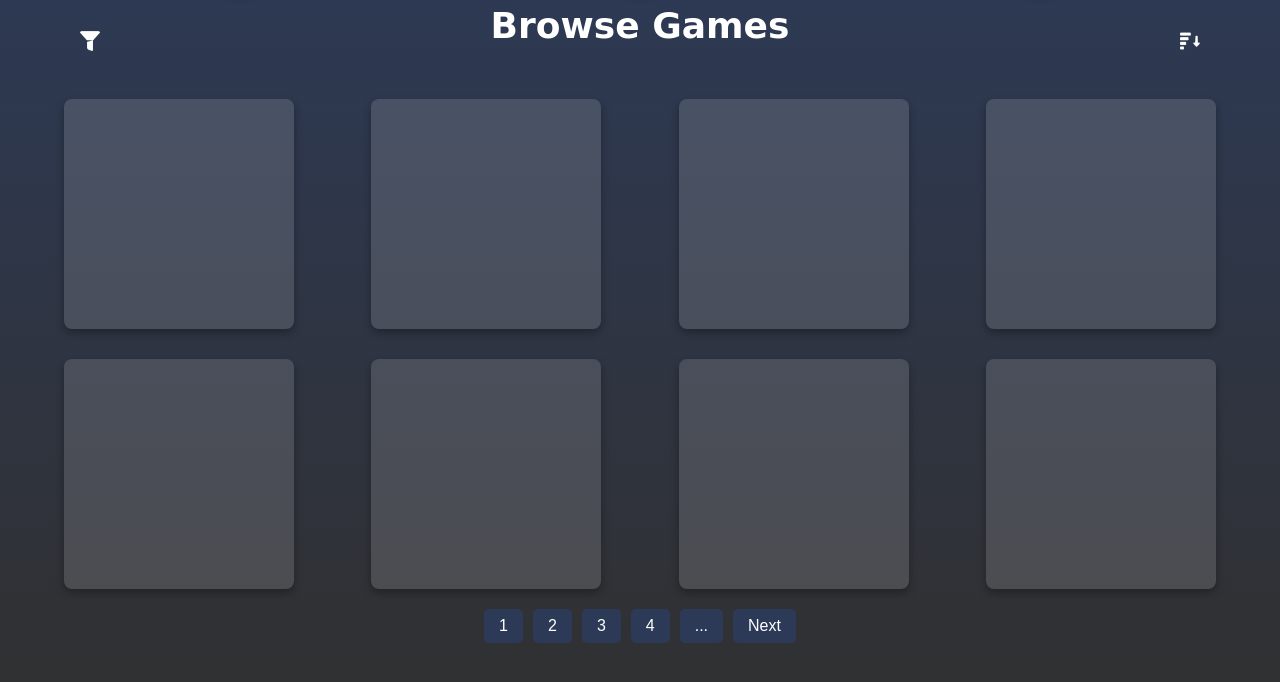
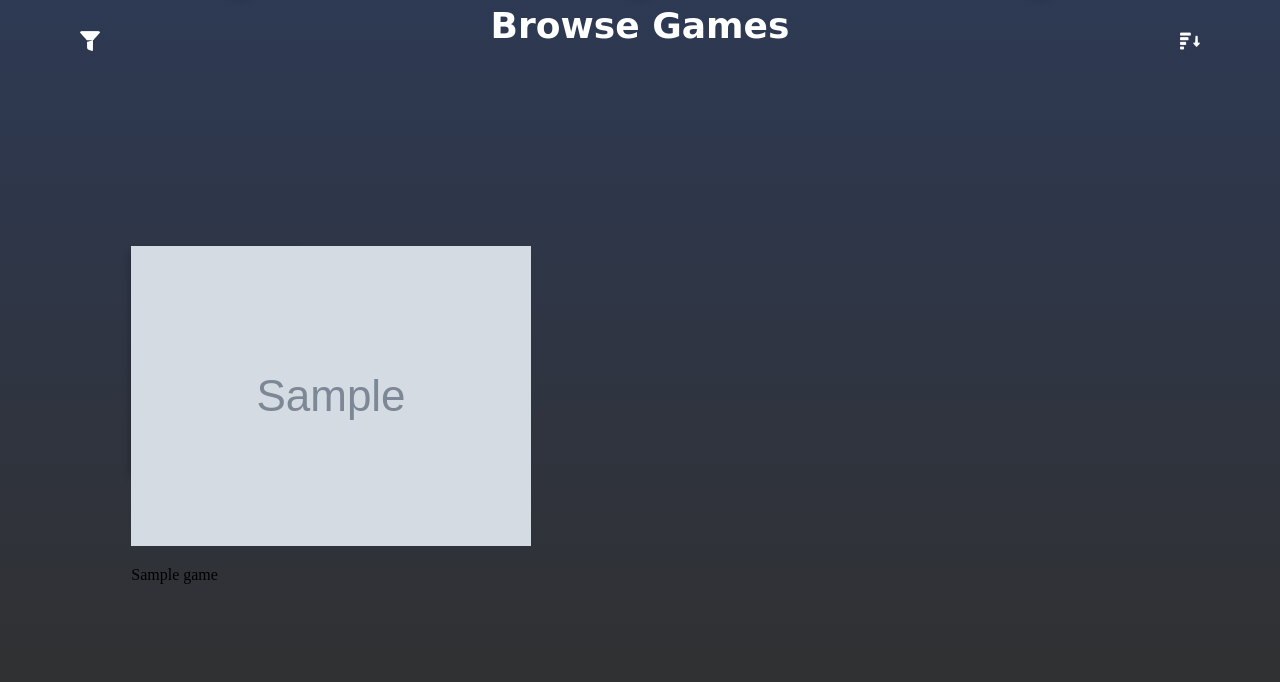
Before and after one commit to shohaibb/Showell, a Flask app: template templates/browse.html in a window 1280 px wide. Shown: the part 79-761 px from the top of the page. Run offline with Flask 3, Linux system fonts and the light colour scheme; the template is opened without the code that fills it: most values are stand-ins (such as "Sample title", 1, 10 or a date in 2020); grey boxes marked "Sample" are stand-in pictures; some web fonts are replaced.

Commit message:
browse edit

```diff
--- a/app.py
+++ b/app.py
@@ -1,8 +1,9 @@
 import sys
 import os
-from flask import Flask, render_template
+from flask import Flask, render_template, request
 import json
 from datetime import datetime
+
 
 # Add the current directory to the Python path
 sys.path.append(os.path.abspath(os.path.dirname(__file__)))
@@ -67,7 +68,26 @@
 
 @app.route('/browse')
 def browse():
-    return render_template('browse.html')
+    with open('api_clients/igdb_games.json', 'r') as file:
+        games = json.load(file)
+
+    with open('api_clients/igdb_covers.json', 'r') as file:
+        covers = json.load(file)
+
+    for game in games:
+        cover = next((c for c in covers if 'game' in c and c['game'] == game['id']), None)
+        game['cover_url'] = f"https:{cover['url'].replace('t_thumb', 't_cover_big')}" if cover else None
+
+    # Pagination setup
+    games_per_page = 8
+    total_pages = -(-len(games) // games_per_page)  # Ceiling division
+    page = int(request.args.get('page', 1))
+    start = (page - 1) * games_per_page
+    end = start + games_per_page
+    paginated_games = games[start:end]
+
+    return render_template('browse.html', games=paginated_games, total_pages=total_pages, current_page=page)
+
 
 @app.route('/contact')
 def contact():
--- a/static/browse.css
+++ b/static/browse.css
@@ -337,14 +337,14 @@
     grid-template-columns: repeat(4, 1fr);
     gap: 30px;
     padding-top: 100px;
-    max-width: 1200px;
+    max-width: 1100px;
     width: 100%;
     justify-items: center;
 }
 
 /* Game Cards */
 .game-card {
-    width: 230px;
+    width: 170px;
     height: 230px;
     background-color: #ffffff21;
     border-radius: 8px;
--- a/templates/browse.html
+++ b/templates/browse.html
@@ -67,25 +67,29 @@
 
     <!-- Game Grid -->
     <div class="game-grid">
-        <div class="game-card"></div>
-        <div class="game-card"></div>
-        <div class="game-card"></div>
-        <div class="game-card"></div>
-        <div class="game-card"></div>
-        <div class="game-card"></div>
-        <div class="game-card"></div>
-        <div class="game-card"></div>
+        {% for game in games %}
+        <div class="game-card">
+            <img src="{{ game.cover_url }}" alt="{{ game.name }}">
+            <p>{{ game.name }}</p>
+        </div>
+        {% endfor %}
     </div>
 
     <!-- Page Number Bar -->
     <div class="pagination-bar">
-        <span class="page-number">1</span>
-        <span class="page-number">2</span>
-        <span class="page-number">3</span>
-        <span class="page-number">4</span>
-        <span class="page-number">...</span>
-        <span class="page-number">Next</span>
+        {% if current_page > 1 %}
+        <a href="{{ url_for('browse', page=current_page - 1) }}" class="page-number">Previous</a>
+        {% endif %}
+        {% for i in range(1, total_pages + 1) %}
+        <a href="{{ url_for('browse', page=i) }}" class="page-number {% if i == current_page %}active{% endif %}">
+            {{ i }}
+        </a>
+        {% endfor %}
+        {% if current_page < total_pages %}
+        <a href="{{ url_for('browse', page=current_page + 1) }}" class="page-number">Next</a>
+        {% endif %}
     </div>
+</body>
 
     <script>
         function toggleDropdown() {
```
